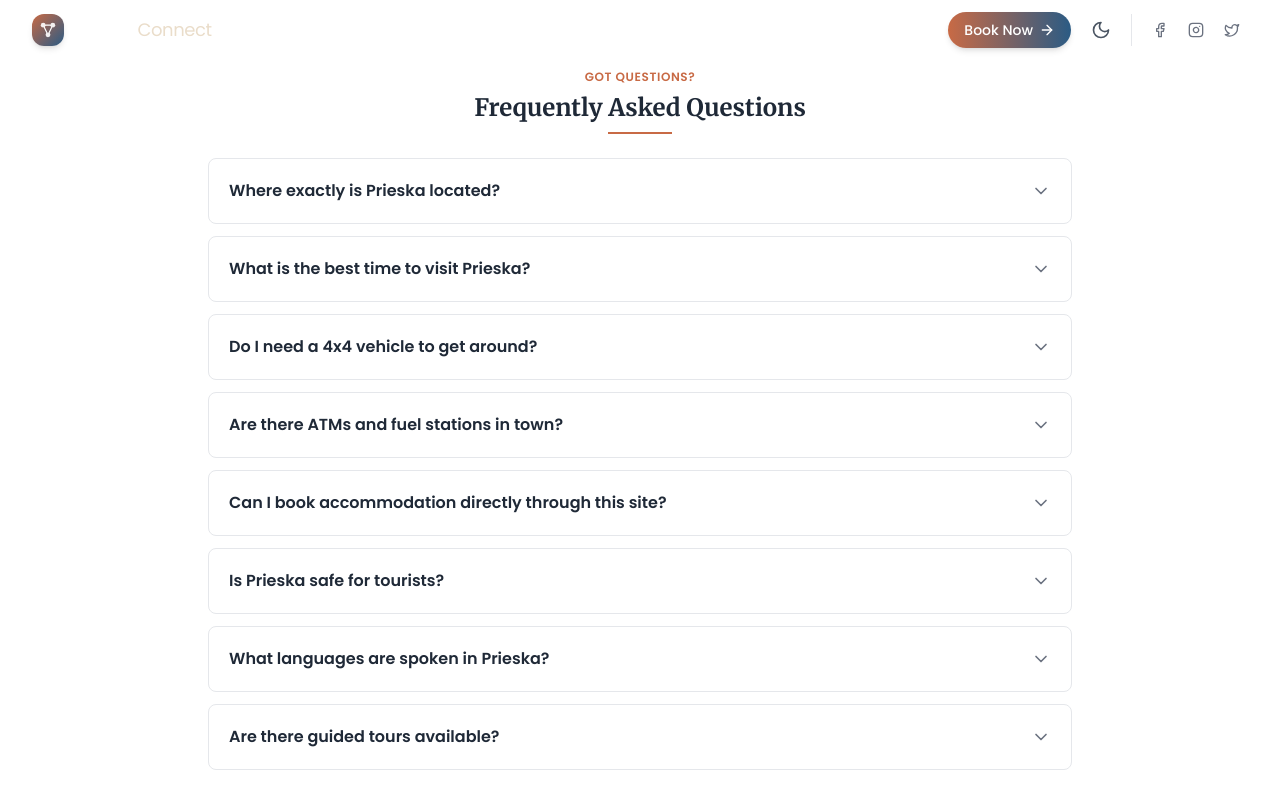
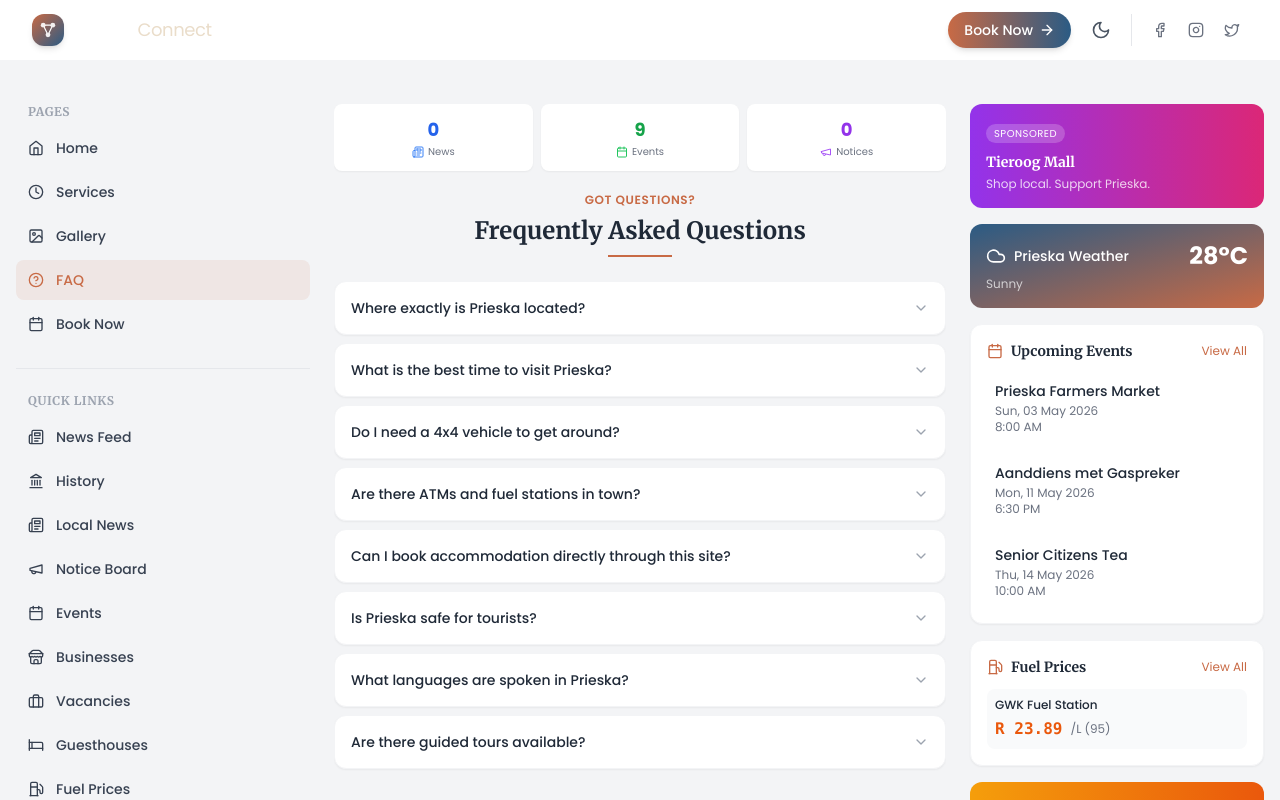
Before and after one commit to MondeNel/prieska-tourism, a React (Vite) app in the folder prieska-tourism/: page /faq in a window 1280 px wide. Shown: the top 800 px of the page. Built offline with nearby package versions, Linux system fonts and the light colour scheme.

Commit message:
refactor: Integrate FAQ page into 3-column feed layout with compact accordion styling

```diff
--- a/prieska-tourism/src/pages/FAQ.jsx
+++ b/prieska-tourism/src/pages/FAQ.jsx
@@ -1,8 +1,12 @@
 // src/pages/FAQ.jsx
 import { useState } from 'react'
+import LeftSidebar from '../components/layout/LeftSidebar'
+import RightSidebar from '../components/layout/RightSidebar'
 import SectionTitle from '../components/ui/SectionTitle'
 import { ChevronDown, ChevronUp } from 'lucide-react'
 import { faqData } from '../data/faq'
+import { getQuickStats } from '../data/activityFeed'
+import { Newspaper, Calendar, Megaphone } from 'lucide-react'
 
 const FAQ = () => {
   const [openIndex, setOpenIndex] = useState(null)
@@ -11,31 +15,68 @@ const FAQ = () => {
     setOpenIndex(openIndex === index ? null : index)
   }
 
+  const stats = getQuickStats()
+
   return (
-    <div className="py-8 md:py-16 px-4 max-w-4xl mx-auto min-h-screen bg-white dark:bg-gray-900 transition-colors duration-200">
+    <div className="min-h-screen bg-gray-100 dark:bg-gray-950 pt-20">
+      <div className="max-w-7xl mx-auto px-4 py-6">
+        <div className="grid grid-cols-1 lg:grid-cols-12 gap-6">
+          {/* Left Sidebar */}
+          <LeftSidebar className="lg:col-span-3" />
+
+          {/* Main Content Area */}
+          <div id="main-feed" className="lg:col-span-6 overflow-y-auto max-h-[calc(100vh-100px)]">
+            {/* Quick Stats */}
+            <div className="sticky top-0 z-10 bg-gray-100 dark:bg-gray-950 pb-4">
+              <div className="grid grid-cols-3 gap-2">
+                <div className="bg-white dark:bg-gray-800 rounded-lg p-3 text-center shadow-sm">
+                  <p className="text-lg font-bold text-blue-600 dark:text-blue-400">{stats.newsThisWeek}</p>
+                  <div className="flex items-center justify-center gap-1">
+                    <Newspaper className="w-3 h-3 text-blue-500" />
+                    <p className="text-[10px] text-gray-500 dark:text-gray-400">News</p>
+                  </div>
+                </div>
+                <div className="bg-white dark:bg-gray-800 rounded-lg p-3 text-center shadow-sm">
+                  <p className="text-lg font-bold text-green-600 dark:text-green-400">{stats.upcomingEvents}</p>
+                  <div className="flex items-center justify-center gap-1">
+                    <Calendar className="w-3 h-3 text-green-500" />
+                    <p className="text-[10px] text-gray-500 dark:text-gray-400">Events</p>
+                  </div>
+                </div>
+                <div className="bg-white dark:bg-gray-800 rounded-lg p-3 text-center shadow-sm">
+                  <p className="text-lg font-bold text-purple-600 dark:text-purple-400">{stats.newNotices}</p>
+                  <div className="flex items-center justify-center gap-1">
+                    <Megaphone className="w-3 h-3 text-purple-500" />
+                    <p className="text-[10px] text-gray-500 dark:text-gray-400">Notices</p>
+                  </div>
+                </div>
+              </div>
+            </div>
+
+            {/* FAQ Content */}
             <SectionTitle subtitle="GOT QUESTIONS?" title="Frequently Asked Questions" />
 
-      <div className="space-y-2 md:space-y-3">
+            <div className="space-y-2">
               {faqData.map((item, index) => (
                 <div
                   key={index}
-            className="border border-gray-200 dark:border-gray-700 rounded-lg overflow-hidden bg-white dark:bg-gray-800 transition-colors duration-200"
+                  className="bg-white dark:bg-gray-800 rounded-xl shadow-sm border border-gray-100 dark:border-gray-700 overflow-hidden"
                 >
                   <button
                     onClick={() => toggleFAQ(index)}
-              className="w-full flex justify-between items-center p-4 md:p-5 text-left hover:bg-gray-50 dark:hover:bg-gray-700/50 transition-colors duration-200"
+                    className="w-full flex justify-between items-center p-4 text-left hover:bg-gray-50 dark:hover:bg-gray-700/50 transition"
                   >
-              <span className="font-semibold text-gray-800 dark:text-white text-sm md:text-base pr-4">
+                    <span className="font-medium text-gray-800 dark:text-white text-sm pr-4">
                       {item.question}
                     </span>
                     {openIndex === index ? (
-                <ChevronUp className="w-5 h-5 text-prieska-terracotta flex-shrink-0" />
+                      <ChevronUp className="w-4 h-4 text-prieska-terracotta flex-shrink-0" />
                     ) : (
-                <ChevronDown className="w-5 h-5 text-gray-500 dark:text-gray-400 flex-shrink-0" />
+                      <ChevronDown className="w-4 h-4 text-gray-400 flex-shrink-0" />
                     )}
                   </button>
                   {openIndex === index && (
-              <div className="px-4 md:px-5 pb-4 md:pb-5 text-gray-600 dark:text-gray-300 bg-gray-50 dark:bg-gray-700/50 border-t border-gray-200 dark:border-gray-700 text-sm md:text-base leading-relaxed">
+                    <div className="px-4 pb-4 text-gray-600 dark:text-gray-300 text-xs leading-relaxed border-t border-gray-100 dark:border-gray-700 pt-3">
                       {item.answer}
                     </div>
                   )}
@@ -43,6 +84,12 @@ const FAQ = () => {
               ))}
             </div>
           </div>
+
+          {/* Right Sidebar */}
+          <RightSidebar className="lg:col-span-3" />
+        </div>
+      </div>
+    </div>
   )
 }
 
```
Lines whose indentation alone changed are shown as unchanged.
